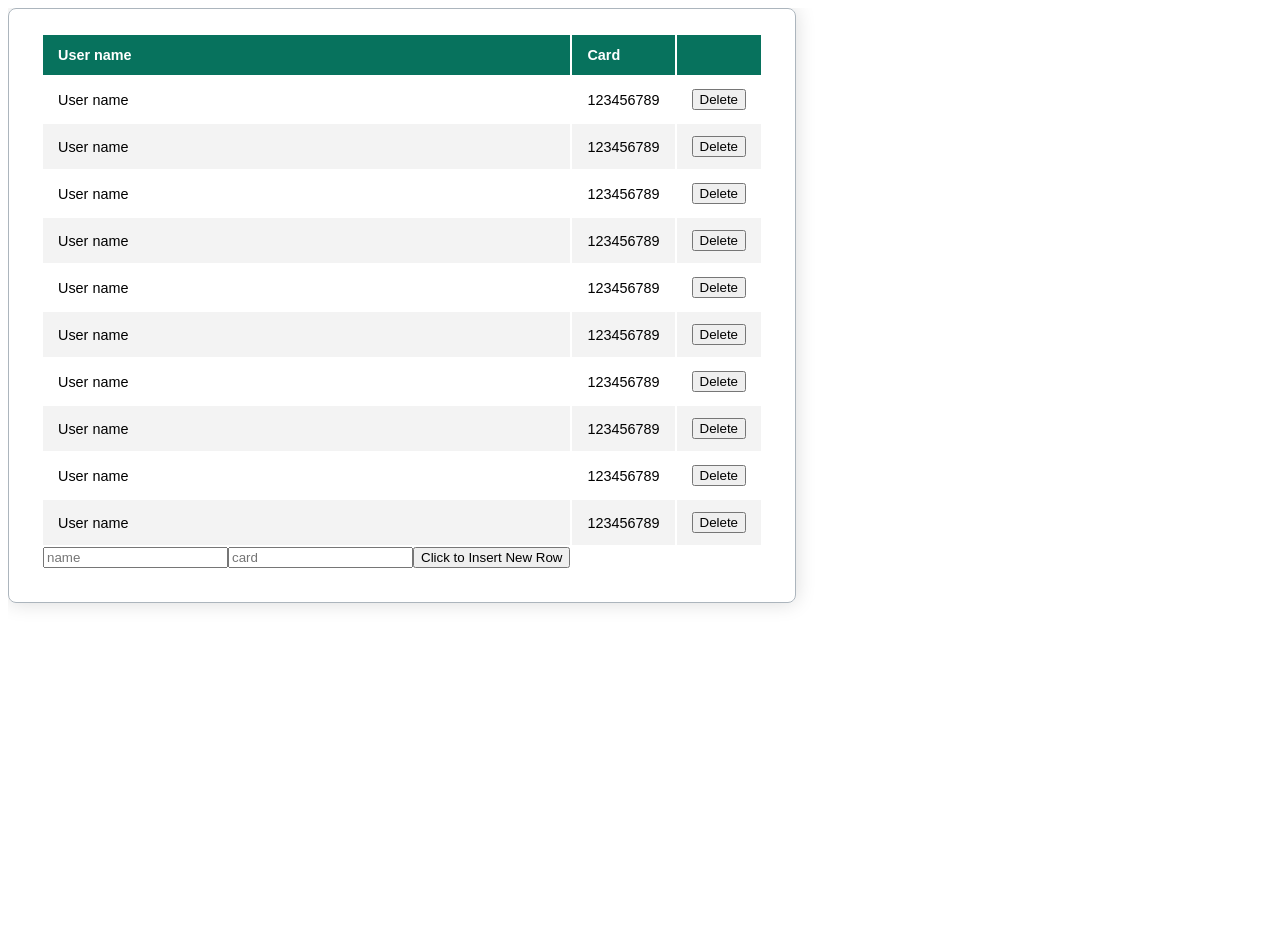
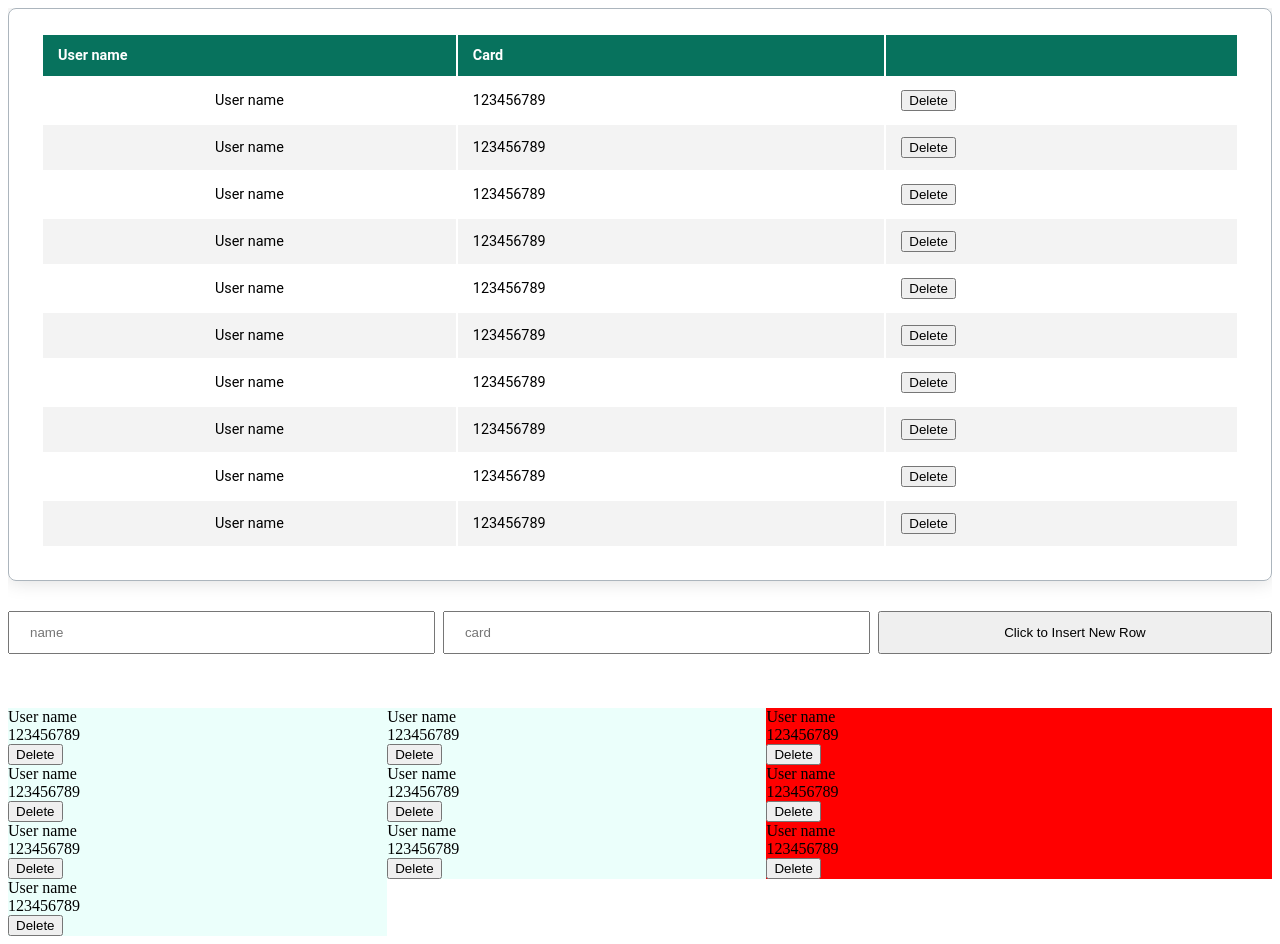
Before and after one commit to navoznova/art_bank, an Angular app: page / in a window 1280 px wide. Before the commit the page ends 800 px from the top, so only its background shows below. Built offline with nearby package versions, Linux system fonts and the light colour scheme.

Commit message:
Add block display for clients

```diff
--- a/src/app/persons-table/persons-table.component.css
+++ b/src/app/persons-table/persons-table.component.css
@@ -1,16 +1,17 @@
 .clients {
     overflow:scroll;
     overflow-x: hidden;
-    height: 630px;
+    height: 700px;
 }
 
 .clients__table {
+    width: 100%;
     padding: 24px 32px 32px 32px;
     border: 1px solid #ACB5BD;
     border-radius: 8px;
 
     font-size: 0.9em;
-    font-family: sans-serif;
+    font-family: 'Roboto', sans-serif;
     box-shadow: 0 0 20px rgba(0, 0, 0, 0.15);
 }
 
@@ -24,6 +25,13 @@ th, td {
     padding: 12px 15px;
 }
 
+td:hover {
+    font-weight: bold;
+}
+
+td:first-child {
+    text-align: center;}
+
 tr {
     border-bottom: 1px solid #dddddd;
 }
@@ -35,3 +43,44 @@ tr:nth-of-type(even) {
 tr:last-of-type {
     border-bottom: 2px solid #009879;
 }
+
+.clients__delete:hover {
+    color: white;
+    background-color: #07725d;
+}
+
+.clients__input {
+    margin-top: 30px;
+    display: flex;
+    gap: 8px;
+}
+
+.clients__add {
+    width: 100%;
+}
+
+input {
+    width: 100%;
+    padding: 12px 20px;
+}
+
+input[type=text]:focus {
+    outline: none;
+    border: 2px solid #07725d;
+}
+
+.clients__section {
+    display: flex;
+    flex-wrap: wrap;
+}
+
+.clients__block {
+    width: 30%;
+    border: 1px #07725d;
+    background-color: hsl(169, 100%, 96%);
+}
+
+.clients__block:nth-child(3n+3) {
+    background-color: red;
+    width: 40%;
+}
--- a/src/app/persons-table/persons-table.component.html
+++ b/src/app/persons-table/persons-table.component.html
@@ -12,12 +12,34 @@
                 <td>{{person.lastname}}</td>
                 <td>{{person.card}}</td>
                 <td>
-                    <button class='btn btn-danger' (click)="deleteRow(i)">Delete</button>
+                    <button
+                            class="clients__delete"
+                            (click)="deleteRow(i)">Delete</button>
                 </td>
             </tr>
         </tbody>
-        <input type="text" [(ngModel)]="lastName" placeholder="name">
-        <input type="text" [(ngModel)]="card" placeholder="card">
-        <button (click)="addRow(lastName, card)">Click to Insert New Row</button>
     </table>
+    <div class="clients__input">
+        <input
+                type="text"
+                [(ngModel)]="lastName"
+                placeholder="name">
+        <input
+                type="text"
+                [(ngModel)]="card"
+                placeholder="card">
+        <button
+                (click)="addRow(lastName, card)"
+                class="clients__add">Click to Insert New Row</button>
+    </div>
 </div>
+
+<div class="clients__section">
+    <div class="clients__block" *ngFor="let person of persons; index as i;">
+        <div class="clients__name">{{person.lastname}}</div>
+        <div class="clients__card">{{person.card}}</div>
+        <button
+                class="clients__delete"
+                (click)="deleteRow(i)">Delete</button>
+    </div>
+</div>
```
